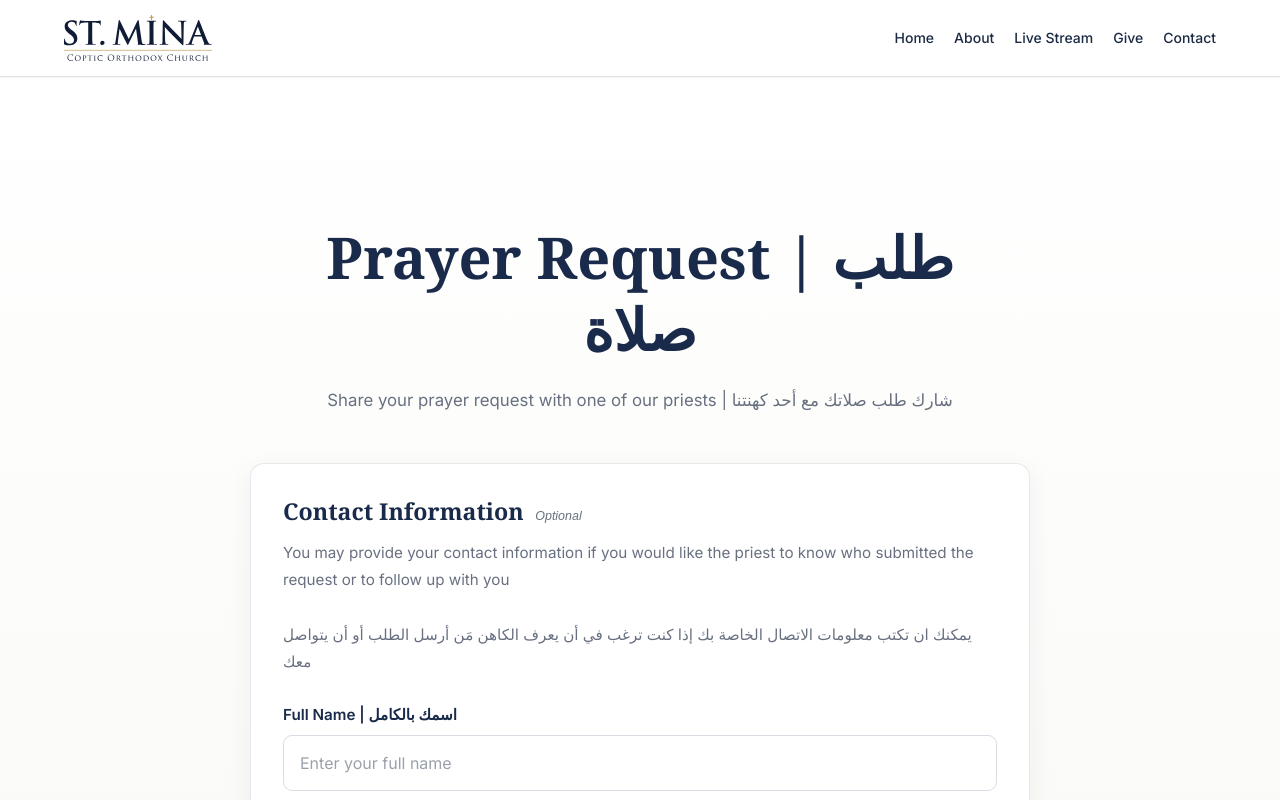
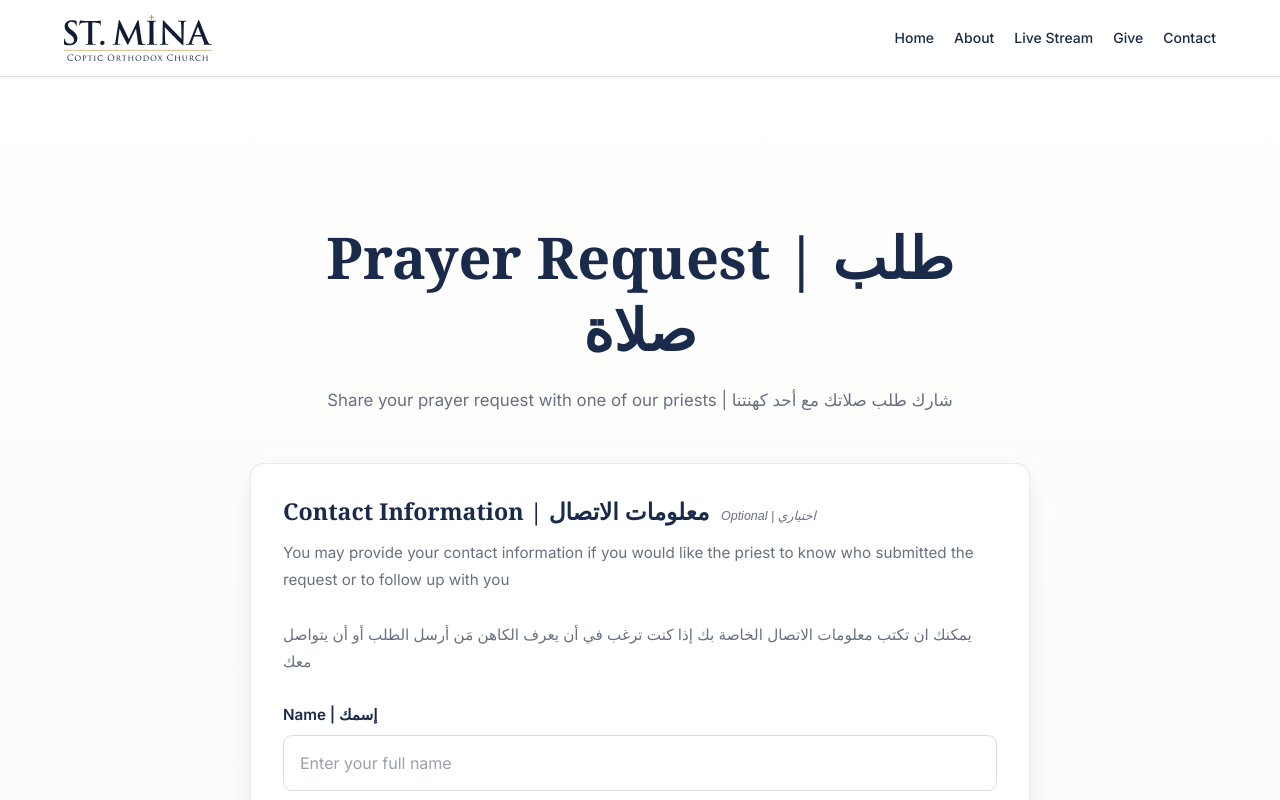
Before and after one commit to St-Mina/stminaUI, an Angular app: page /prayer-request in a window 1280 px wide. Shown: the top 800 px of the page. Built offline with nearby package versions, Linux system fonts and the light colour scheme.

Commit message:
Update component.html

```diff
--- a/src/app/pages/prayer-request/component.html
+++ b/src/app/pages/prayer-request/component.html
@@ -39,9 +39,9 @@
         <div class="section-heading">
 
           <h2>
-            Contact Information
+            Contact Information | معلومات الاتصال
             <span class="optional">
-              Optional
+              Optional | اختياري
             </span>
           </h2>
 
@@ -56,12 +56,12 @@
         </div>
 
 
-        <!-- Full Name -->
+        <!-- Name -->
 
         <div class="form-group">
 
           <label for="name">
-            Full Name | اسمك بالكامل
+            Name | إسمك
           </label>
 
           <input
```
